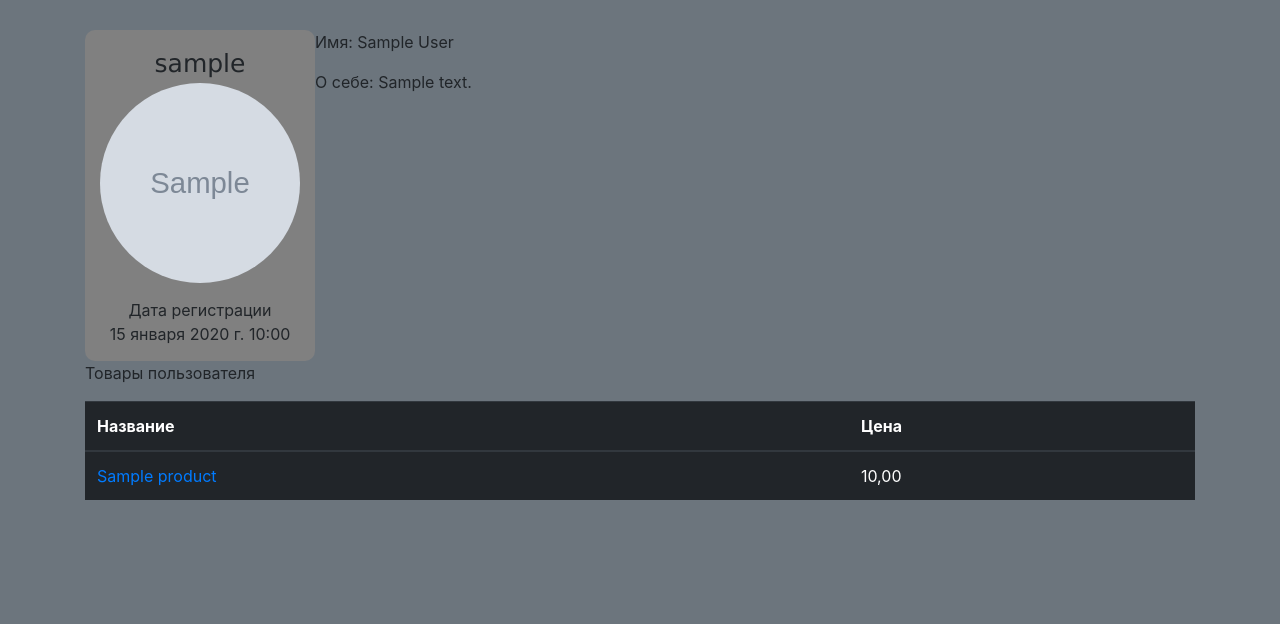
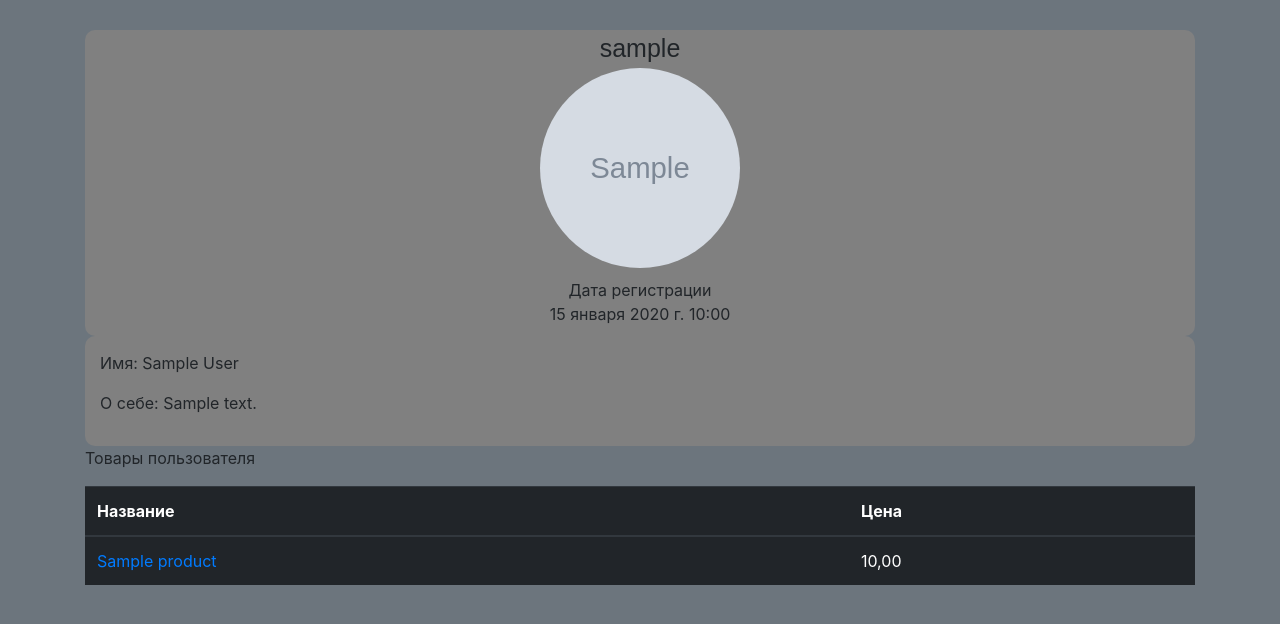
Before and after one commit to kuk4si/MARKETPLACE-Django-, a Django app: page /accounts/profile/1 in a window 1280 px wide. Shown: the part 56-680 px from the top of the page. Run offline with Django 4.2, Linux system fonts and the light colour scheme; tables that the repository leaves empty hold one stand-in row (values such as "Sample post"); grey boxes marked "Sample" are stand-in pictures; some libraries are stand-ins or nearby versions.

Commit message:
profile update

```diff
--- a/static/css/profile.css
+++ b/static/css/profile.css
@@ -1,29 +1,23 @@
-.profile{
-    display: flex;
-    flex-direction: row;
-    align-items: stretch;
-}
-
 .profile_short_card{
+    border-radius: 10px;
     background-color: gray;
-    border-radius: 10px;
-    padding: 15px;
+    margin: 0;
+    padding: 0;
 }
 
 .profile_short_card .user_title{
-    display: block;
-    margin: 0 auto;
+    font-size: 25px;
+    font-weight: normal;
     text-align: center;
-    font-size: 25px;
-    font-family: Verdana;
+    font-family: sans-serif;
 }
 
-.user_avatar{
-    display: block;
-    border-radius: 100px;
+.profile_short_card .user_avatar{
     width: 200px;
     height: 200px;
-    margin: 0 auto 15px;
+    border-radius: 100px;
+    display: block;
+    margin: 0 auto 10px;
 }
 
 .profile_short_card .allow_update{
@@ -31,12 +25,27 @@
     justify-content: center;
 }
 
+.profile_short_card .register_date{
+    margin-top: 10px;
+    padding-bottom: 10px;
+}
 
-.register_date{
-    margin-top: 15px;
+.profile_short_card .register_date p{
+    padding: 0;
+    margin: 0;
     text-align: center;
 }
 
-.register_date p{
-    margin-bottom: 0px;
+.profile_short_about{
+    padding: 15px;
+
+    border-radius: 10px;
+    background-color: gray;
+    height: 100%;
 }
+
+.users_products{
+    font-size: 25px;
+    margin-top: 25px;
+    margin-bottom: 5px;
+}
```
